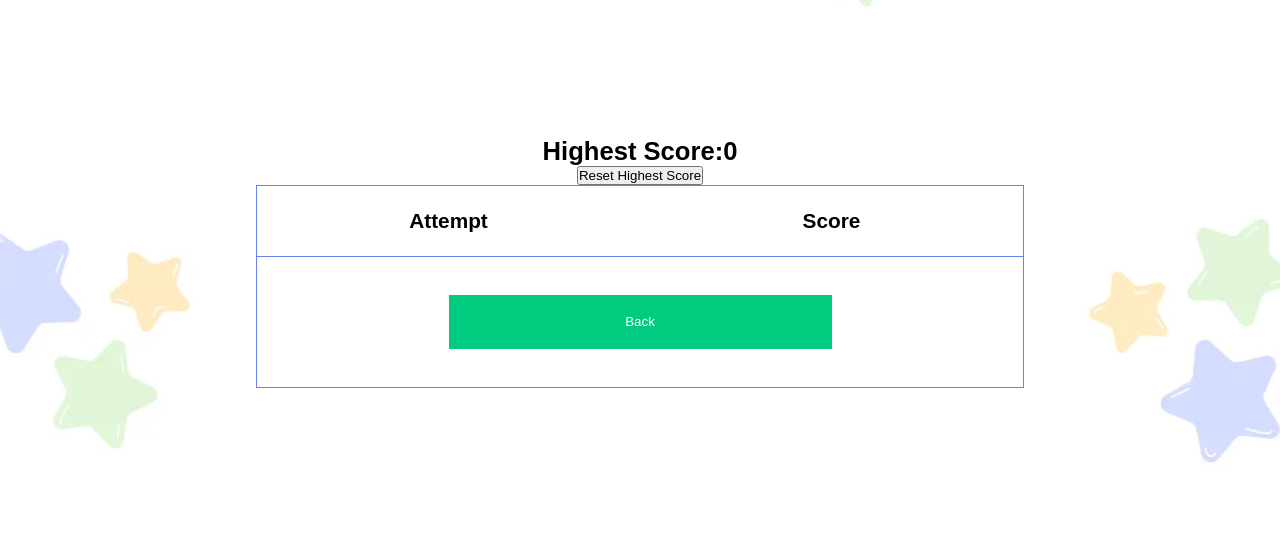
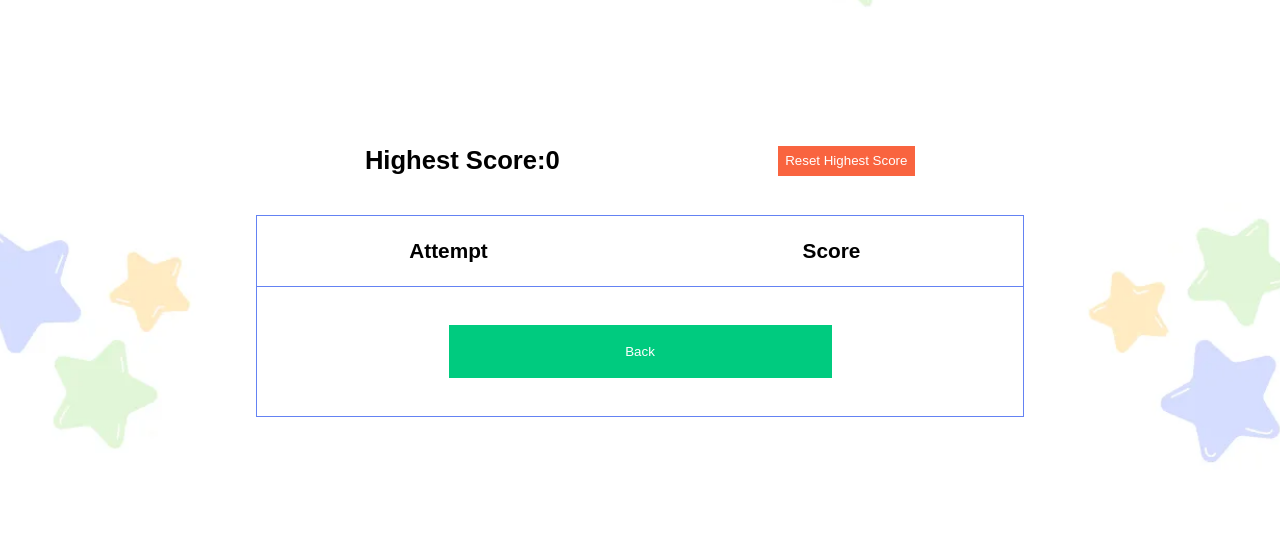
Before and after one commit to Chikayo-k/brain-kids, a plain HTML site: page index.html in a window 1280 px wide. Both pictures are taken after a click on the button "Score". Shown: the part 164-709 px from the top of the page. Drawn offline with Linux system fonts and the light colour scheme; a web font is replaced by a local one.

Commit message:
Add style for the highest score and the button

```diff
--- a/assets/css/style.css
+++ b/assets/css/style.css
@@ -311,6 +311,20 @@ footer a {
 }
 
 /* Scoreboard */
+#highest-score {
+  display: flex;
+  flex-direction: column;
+  justify-content: space-around;
+  align-items: center;
+}
+
+#reset {
+  margin: 5% 0;
+  padding: 1%;
+  border: none;
+  background-color: #f9643f;
+  color: white;
+}
 
 #score-board {
   display: flex;
@@ -439,6 +453,12 @@ td {
   #signup {
     background-color: rgb(255, 255, 255, 0.5);
   }
+
+  /* Score board */
+
+  #highest-score {
+    flex-direction: row;
+  }
 }
 
 /* Media query: tablets and larger (768px and up)*/
--- a/assets/js/game.js
+++ b/assets/js/game.js
@@ -410,7 +410,7 @@ function show_score_board() {
   }
 
   const highestHtml = `<h2>Highest Score:${highestScoreNow}</h2>
-                       <button id="reset">Reset Highest Score</button>`;
+                       <button id="reset" class="btn">Reset Highest Score</button>`;
 
   const highestScorePlace = document.getElementById("highest-score");
   highestScorePlace.innerHTML = highestHtml;
@@ -475,7 +475,7 @@ function show_score_board() {
     localStorage.setItem("highestScore", 0);
     highestScoreNow = localStorage.getItem("highestScore");
     const highestResetHtml = `<h2>Highest Score:${highestScoreNow}</h2>
-    <button id="reset">Reset Highest Score</button>`;
+    <button id="reset" class="btn">Reset Highest Score</button>`;
     highestScorePlace.innerHTML = highestResetHtml;
   }
 
```
